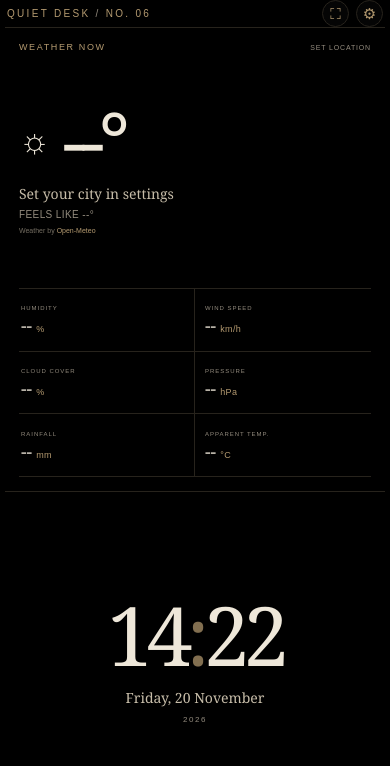
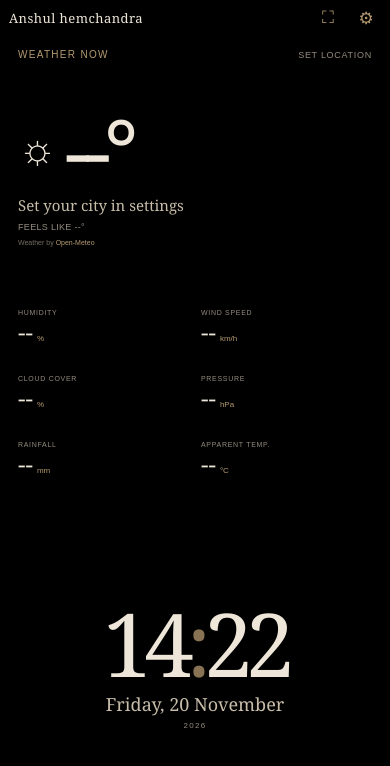
Before and after one commit to anshulhemchandra56-coder/quiet-desk-j7, a plain HTML site: page index.html in a window 390 px wide. Drawn offline with Linux system fonts and the light colour scheme.

Commit message:
Personalize Quiet Desk header and maximize borderless weather and clock typography

```diff
--- a/index.html
+++ b/index.html
@@ -8,48 +8,42 @@
 <link rel="manifest" href="./manifest.webmanifest">
 <link rel="icon" href="./icon-192.png">
 <title>Quiet Desk — No. 06</title>
-<style>
-:root{
- --bg:#000;--panel:#080808;--line:#27231c;--gold:#b49a70;
- --cream:#eee7d9;--muted:#938b7e;--soft:#c7bda9;
-}
+<style>:root{--bg:#000;--panel:#080808;--line:#27231c;--gold:#b49a70;--cream:#eee7d9;--soft:#c7bda9;--muted:#938b7e}
 *{box-sizing:border-box;-webkit-tap-highlight-color:transparent}
 html,body{width:100%;height:100%;margin:0;overflow:hidden;background:var(--bg);color:var(--cream)}
 body{font-family:Georgia,'Times New Roman',serif}
 button,input,select{font:inherit}
 button{cursor:pointer;color:inherit}
-.app{width:100%;height:100%;min-height:0;display:flex;flex-direction:column;padding:clamp(7px,1.1vw,16px);background:var(--bg)}
-.topbar{height:29px;flex:0 0 29px;display:flex;align-items:center;justify-content:space-between;border-bottom:1px solid var(--line);padding:0 2px 5px}
-.brand{font:10px Arial,sans-serif;letter-spacing:.23em;text-transform:uppercase;color:var(--gold)}
-.top-actions{display:flex;align-items:center;gap:7px}
-.iconbtn{width:27px;height:27px;border:1px solid var(--line);background:#050505;border-radius:50%;display:grid;place-items:center;color:var(--gold);font:15px Arial,sans-serif;padding:0}
+.app{width:100%;height:100%;min-height:0;display:flex;flex-direction:column;padding:clamp(5px,.8vw,11px);background:var(--bg)}
+.topbar{height:34px;flex:0 0 34px;display:flex;align-items:center;justify-content:space-between;padding:0 5px 3px}
+.brand{font:clamp(14px,1.35vw,19px) Georgia,'Times New Roman',serif;letter-spacing:.035em;text-transform:none;color:var(--cream)}
+.top-actions{display:flex;align-items:center;gap:8px}
+.iconbtn{width:30px;height:30px;border:0;background:transparent;border-radius:50%;display:grid;place-items:center;color:var(--gold);font:17px Arial,sans-serif;padding:0}
 .stage{display:grid;grid-template-columns:minmax(0,1fr) minmax(0,1fr);flex:1;min-height:0}
-.weather-zone{min-width:0;min-height:0;padding:clamp(14px,2.6vw,38px) clamp(12px,2.5vw,36px) clamp(9px,1.7vw,24px) clamp(5px,1.5vw,22px);border-right:1px solid var(--line);display:grid;grid-template-rows:auto minmax(0,1.15fr) minmax(0,1fr);gap:clamp(10px,2vh,22px)}
-.weather-head{display:flex;align-items:center;justify-content:space-between;gap:10px;min-width:0}
-.kicker{font:9px Arial,sans-serif;letter-spacing:.18em;text-transform:uppercase;color:var(--gold)}
-.city{font:9px Arial,sans-serif;letter-spacing:.12em;text-transform:uppercase;color:var(--muted);text-align:right;overflow:hidden;text-overflow:ellipsis;white-space:nowrap}
+.weather-zone{min-width:0;min-height:0;padding:clamp(10px,1.7vw,24px) clamp(10px,2vw,28px) clamp(8px,1.3vw,18px) clamp(6px,1vw,15px);display:grid;grid-template-rows:auto minmax(0,1.2fr) minmax(0,1fr);gap:clamp(8px,1.5vh,17px)}
+.weather-head{display:flex;align-items:center;justify-content:space-between;gap:9px;min-width:0}
+.kicker{font:clamp(10px,.85vw,13px) Arial,sans-serif;letter-spacing:.13em;text-transform:uppercase;color:var(--gold)}
+.city{font:clamp(9px,.8vw,12px) Arial,sans-serif;letter-spacing:.08em;text-transform:uppercase;color:var(--muted);text-align:right;overflow:hidden;text-overflow:ellipsis;white-space:nowrap}
 .weather-hero{display:flex;flex-direction:column;justify-content:center;min-height:0}
-.condition-row{display:flex;align-items:center;gap:clamp(12px,2vw,25px)}
-.weather-icon{font:clamp(42px,6vw,86px)/1 Arial,sans-serif;color:var(--cream)}
-.temperature{font-size:clamp(68px,10vw,150px);line-height:.86;letter-spacing:-.075em;font-variant-numeric:tabular-nums;white-space:nowrap}
-.weather-description{font-size:clamp(14px,1.6vw,22px);color:var(--soft);margin-top:clamp(7px,1.2vh,13px)}
-.feels-line{font:10px Arial,sans-serif;color:var(--muted);margin-top:6px;letter-spacing:.04em}
-.weather-stats{display:grid;grid-template-columns:repeat(2,minmax(0,1fr));grid-template-rows:repeat(3,minmax(0,1fr));min-height:0;border-top:1px solid var(--line)}
-.stat{min-width:0;min-height:0;display:flex;flex-direction:column;justify-content:center;padding:clamp(8px,1.2vw,16px) clamp(5px,1vw,13px);border-bottom:1px solid var(--line)}
-.stat:nth-child(odd){border-right:1px solid var(--line);padding-left:2px}
-.stat:nth-child(even){padding-left:clamp(10px,1.5vw,20px)}
-.stat-label{font:8px Arial,sans-serif;letter-spacing:.16em;text-transform:uppercase;color:var(--muted)}
-.stat-value{font-size:clamp(22px,3vw,40px);line-height:1.02;color:var(--cream);margin-top:7px;font-variant-numeric:tabular-nums;white-space:nowrap}
-.stat-unit{font:9px Arial,sans-serif;color:var(--gold);margin-left:4px;letter-spacing:.04em}
-.clock-zone{min-width:0;min-height:0;display:flex;flex-direction:column;align-items:center;justify-content:center;text-align:center;padding:clamp(10px,2vw,30px)}
-.clock{font-size:clamp(70px,14vw,212px);font-weight:400;line-height:.88;letter-spacing:-.075em;white-space:nowrap;font-variant-numeric:tabular-nums;color:var(--cream);animation:pixelShift 110s steps(1,end) infinite}
-.colon{color:var(--gold);animation:colonFade 2s steps(2,start) infinite}
-@keyframes colonFade{to{opacity:.45}}
-@keyframes pixelShift{0%,24%{transform:translate(0,0)}25%,49%{transform:translate(1px,0)}50%,74%{transform:translate(1px,1px)}75%,99%{transform:translate(0,1px)}}
-.date{font-size:clamp(17px,2.2vw,31px);line-height:1.2;color:var(--soft);margin-top:clamp(15px,2.4vh,28px)}
-.year{font:8px Arial,sans-serif;letter-spacing:.19em;text-transform:uppercase;color:var(--muted);margin-top:8px}
+.condition-row{display:flex;align-items:center;gap:clamp(8px,1.5vw,22px)}
+.weather-icon{font:clamp(52px,7.6vw,112px)/1 Arial,sans-serif;color:var(--cream)}
+.temperature{font-size:clamp(86px,13vw,190px);line-height:.82;letter-spacing:-.08em;font-variant-numeric:tabular-nums;white-space:nowrap;color:var(--cream)}
+.weather-description{font-size:clamp(18px,2vw,29px);color:var(--soft);margin-top:clamp(8px,1.2vh,14px)}
+.feels-line{font:clamp(10px,.9vw,13px) Arial,sans-serif;color:var(--muted);margin-top:7px;letter-spacing:.035em}
 .weather-credit{font:7px Arial,sans-serif;color:#756e62;margin-top:7px}
 .weather-link{color:var(--gold);text-decoration:none}
+.weather-stats{display:grid;grid-template-columns:repeat(2,minmax(0,1fr));grid-template-rows:repeat(3,minmax(0,1fr));min-height:0;column-gap:clamp(12px,2.2vw,30px);row-gap:clamp(8px,1.4vh,17px);align-items:center}
+.stat{min-width:0;min-height:0;display:flex;flex-direction:column;justify-content:center;padding:clamp(4px,.7vw,10px) 0}
+.stat-label{font:clamp(9px,.78vw,12px) Arial,sans-serif;letter-spacing:.13em;text-transform:uppercase;color:var(--muted)}
+.stat-value{font-size:clamp(30px,4.1vw,58px);line-height:1;color:var(--cream);margin-top:clamp(5px,.7vh,9px);font-variant-numeric:tabular-nums;white-space:nowrap}
+.stat-unit{font:clamp(9px,.8vw,12px) Arial,sans-serif;color:var(--gold);margin-left:4px;letter-spacing:0}
+.clock-zone{min-width:0;min-height:0;display:flex;flex-direction:column;align-items:center;justify-content:center;text-align:center;padding:clamp(8px,1.6vw,22px)}
+.clock{font-size:clamp(92px,17.2vw,260px);font-weight:400;line-height:.86;letter-spacing:-.085em;white-space:nowrap;font-variant-numeric:tabular-nums;color:var(--cream);animation:pixelShift 110s steps(1,end) infinite}
+.colon{color:var(--gold);animation:colonFade 2s steps(2,start) infinite}
+@keyframes colonFade{to{opacity:.5}}
+@keyframes pixelShift{0%,24%{transform:translate(0,0)}25%,49%{transform:translate(1px,0)}50%,74%{transform:translate(1px,1px)}75%,99%{transform:translate(0,1px)}}
+.date{font-size:clamp(22px,2.8vw,40px);line-height:1.18;color:var(--soft);margin-top:clamp(14px,2vh,25px)}
+.year{font:clamp(9px,.8vw,12px) Arial,sans-serif;letter-spacing:.16em;text-transform:uppercase;color:var(--muted);margin-top:9px}
 .overlay{position:fixed;inset:0;background:rgba(0,0,0,.8);z-index:10;display:none;align-items:center;justify-content:center;padding:14px}
 .overlay.open{display:flex}
 .modal{width:min(390px,100%);max-height:92%;overflow:auto;background:#080808;border:1px solid #393126;border-radius:13px;padding:16px;box-shadow:0 18px 55px #000}
@@ -74,48 +68,50 @@ body[data-theme="midnight"]{--bg:#06090e;--panel:#0e141c;--line:#2b3541;--gold:#
 body[data-theme="mahogany"]{--bg:#0b0706;--panel:#160e0c;--line:#45302a;--gold:#b58674;--cream:#e9d9ce;--soft:#cbb6a9;--muted:#a48d82}
 body[data-theme="custom"]{--bg:#000;--panel:#080808;--line:#30291f;--cream:#eee7d9;--soft:#c7bda9;--muted:#938b7e}
 body.qd-dim:after{content:"";position:fixed;inset:0;background:rgba(0,0,0,.48);z-index:9;pointer-events:none}
-@media(max-width:680px){
- .app{padding:5px}.topbar{height:23px;flex-basis:23px}
- .weather-zone{padding:10px 9px 7px 4px;gap:9px}
- .clock-zone{padding:8px}
- .clock{font-size:clamp(65px,13vw,112px)}
- .temperature{font-size:clamp(62px,10vw,94px)}
- .weather-icon{font-size:clamp(34px,5vw,54px)}
- .stat{padding-top:7px;padding-bottom:7px}
- .stat-label{font-size:7px}
- .stat-value{font-size:clamp(19px,3vw,27px);margin-top:5px}
- .date{font-size:clamp(14px,2.4vw,21px)}
+@media(max-width:760px){
+ .app{padding:4px}.topbar{height:31px;flex-basis:31px}
+ .brand{font-size:clamp(13px,2.5vw,17px)}
+ .weather-zone{padding:8px 9px 7px 5px;gap:clamp(6px,1vh,10px)}
+ .weather-icon{font-size:clamp(42px,7vw,62px)}
+ .temperature{font-size:clamp(72px,13.5vw,112px)}
+ .weather-description{font-size:clamp(15px,2.6vw,21px)}
+ .feels-line{font-size:9px}
+ .stat{padding:3px 0}
+ .stat-label{font-size:clamp(7px,1.35vw,9px);letter-spacing:.1em}
+ .stat-value{font-size:clamp(24px,4.2vw,36px);margin-top:4px}
+ .stat-unit{font-size:8px}
+ .clock-zone{padding:5px}
+ .clock{font-size:clamp(74px,17.5vw,138px)}
+ .date{font-size:clamp(18px,3vw,25px);margin-top:13px}
+ .year{font-size:8px;margin-top:6px}
 }
 @media(max-height:430px) and (orientation:landscape){
- .app{padding:4px 6px}.topbar{height:19px;flex-basis:19px;padding-bottom:3px}
- .weather-zone{padding:8px 9px 6px 4px;gap:6px}
- .weather-hero{padding:0}
- .temperature{font-size:clamp(56px,12vh,82px)}
- .weather-icon{font-size:clamp(30px,6vh,45px)}
- .weather-description{font-size:13px;margin-top:5px}
- .feels-line{font-size:8px;margin-top:3px}
- .weather-stats{grid-template-rows:repeat(3,minmax(0,1fr))}
- .stat{padding:4px 6px}
- .stat-value{font-size:clamp(17px,4vh,23px);margin-top:3px}
- .stat-label{font-size:6px}
- .clock{font-size:clamp(61px,15vh,94px)}
- .date{font-size:clamp(14px,2.8vh,19px);margin-top:11px}
- .year{font-size:6px;margin-top:5px}
-}
-@media(max-width:390px){
- .city{font-size:7px}
- .stat-label{font-size:6px}
- .stat-value{font-size:18px}
- .weather-meta{font-size:8px}
+ .app{padding:3px 5px}.topbar{height:25px;flex-basis:25px}
+ .brand{font-size:clamp(12px,2.3vh,16px)}
+ .weather-zone{padding:7px 9px 5px 5px;grid-template-rows:auto minmax(0,1.15fr) minmax(0,1fr);gap:5px}
+ .kicker{font-size:9px}.city{font-size:8px}
+ .weather-icon{font-size:clamp(36px,8vh,54px)}
+ .temperature{font-size:clamp(66px,16vh,104px)}
+ .weather-description{font-size:clamp(15px,3.5vh,20px);margin-top:5px}
+ .feels-line{font-size:8px;margin-top:4px}
+ .weather-credit{font-size:6px;margin-top:4px}
+ .weather-stats{column-gap:12px;row-gap:3px}
+ .stat{padding:2px 0}
+ .stat-label{font-size:7px}
+ .stat-value{font-size:clamp(23px,5.7vh,34px);margin-top:3px}
+ .stat-unit{font-size:7px}
+ .clock{font-size:clamp(74px,19vh,128px)}
+ .date{font-size:clamp(17px,4vh,25px);margin-top:10px}
+ .year{font-size:7px;margin-top:5px}
 }
 @media(orientation:portrait){
  html,body{overflow:auto;min-height:100%}
  .app{height:auto;min-height:100%;overflow:visible}
- .stage{grid-template-columns:1fr;grid-template-rows:minmax(380px,55vh) minmax(240px,40vh)}
- .weather-zone{border-right:0;border-bottom:1px solid var(--line);padding:14px}
- .clock-zone{min-height:240px}
- .clock{font-size:clamp(76px,21vw,150px)}
- .temperature{font-size:clamp(78px,16vw,125px)}
+ .stage{grid-template-columns:1fr;grid-template-rows:minmax(380px,55vh) minmax(260px,40vh)}
+ .weather-zone{padding:14px}
+ .clock-zone{min-height:250px}
+ .clock{font-size:clamp(88px,22vw,160px)}
+ .temperature{font-size:clamp(86px,18vw,140px)}
 }
 @media(prefers-reduced-motion:reduce){.clock,.colon{animation:none}}
 </style>
@@ -123,7 +119,7 @@ body.qd-dim:after{content:"";position:fixed;inset:0;background:rgba(0,0,0,.48);z
 <body data-theme="obsidian">
 <div class="app">
  <header class="topbar">
-  <div class="brand">QUIET DESK <span style="color:var(--muted)">/</span> NO. 06</div>
+  <div class="brand">Anshul hemchandra</div>
   <div class="top-actions"><button class="iconbtn" id="fullscreenBtn" aria-label="Full screen" title="Full screen">⛶</button><button class="iconbtn" id="settingsBtn" aria-label="Settings" title="Settings">⚙</button></div>
  </header>
  <main class="stage">
```
